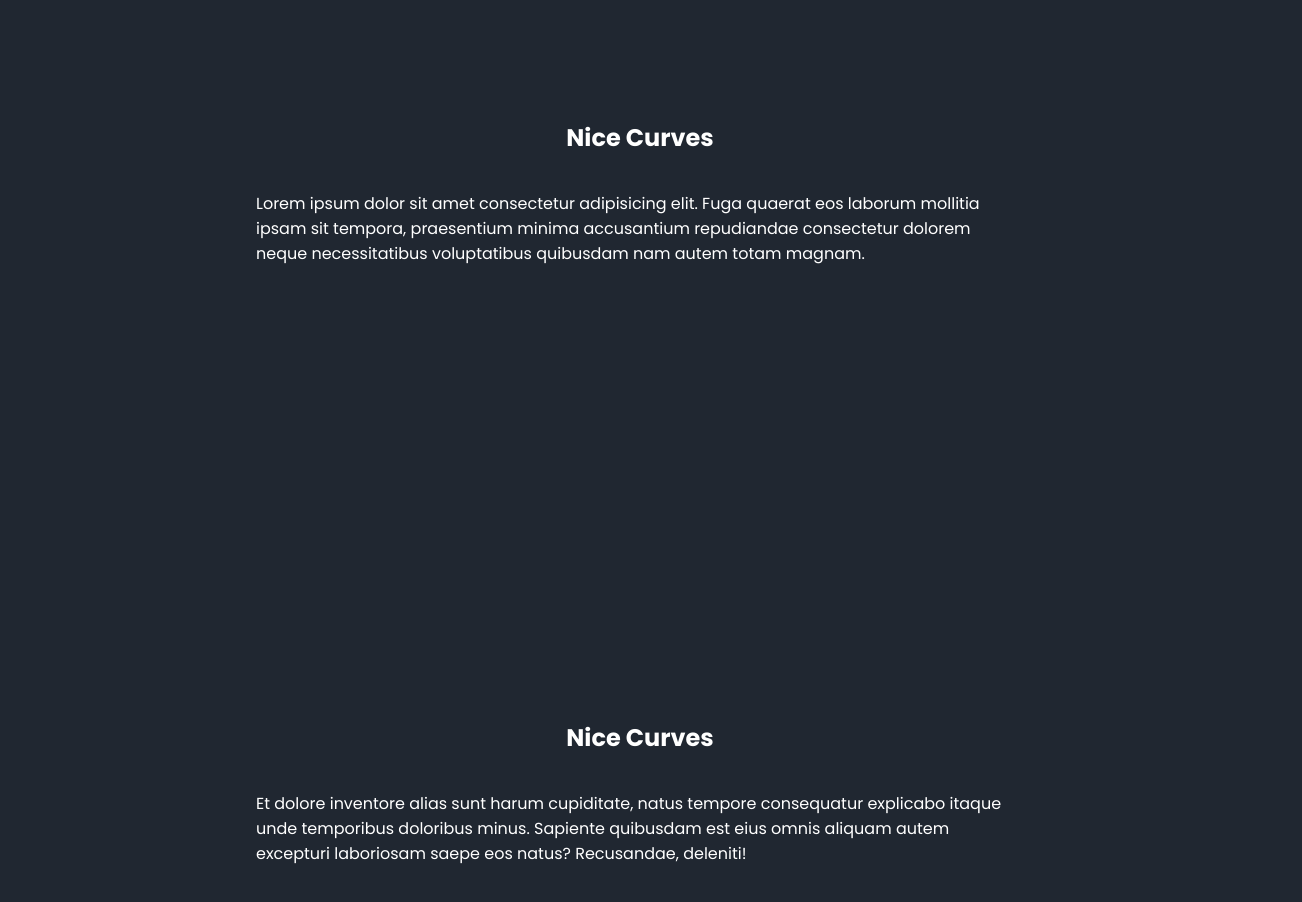
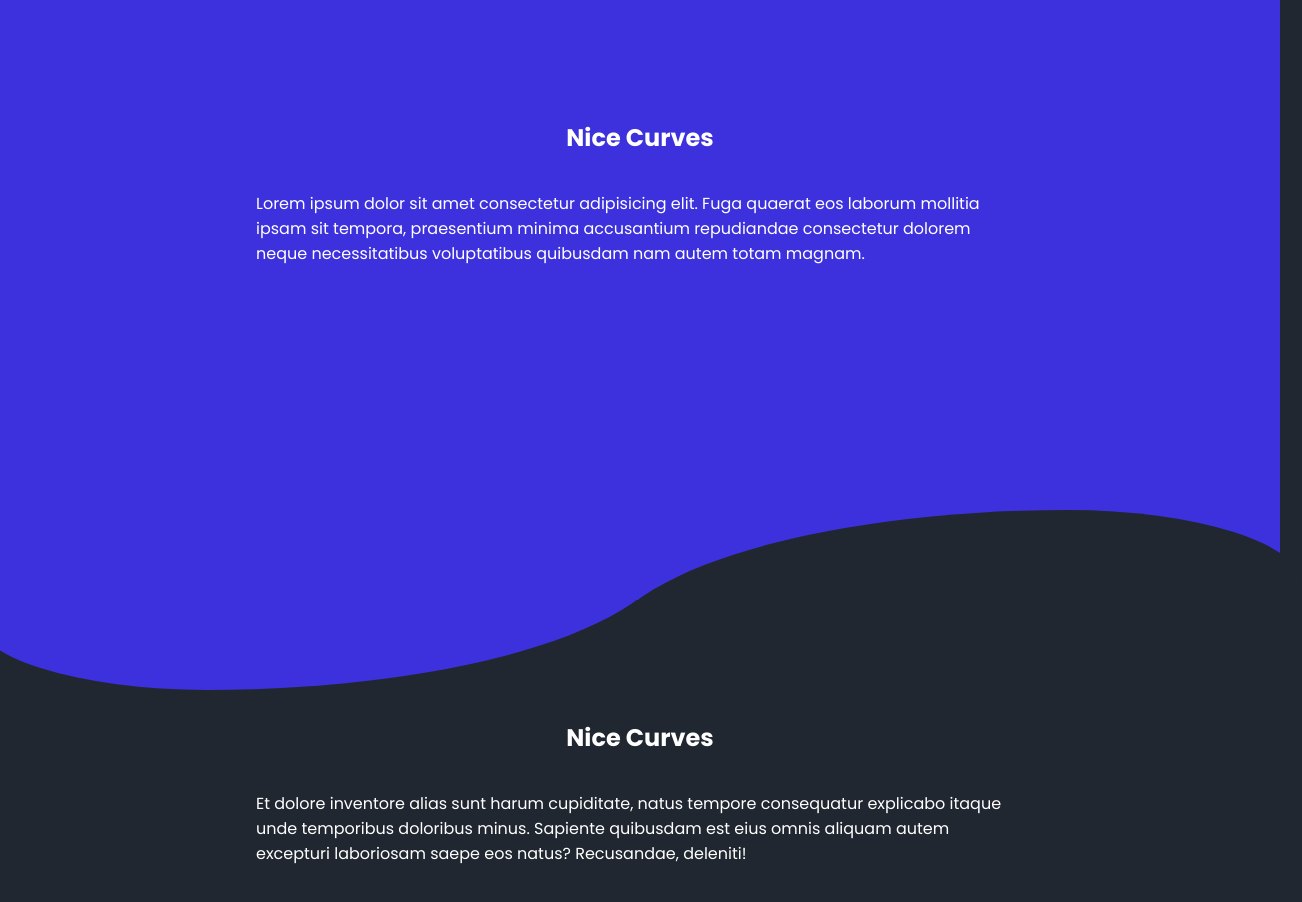
Before and after one commit to Harrytimbog/curvaceous-homepage, a plain HTML site: page index.html in a window 1280 px wide. Shown: the top 902 px of the page, 1302 px wide, since content can reach past the window. Drawn offline with Linux system fonts and the light colour scheme.

Commit message:
Add curve to a section

```diff
--- a/index.html
+++ b/index.html
@@ -4,33 +4,17 @@
     <meta charset="UTF-8" />
     <meta http-equiv="X-UA-Compatible" content="IE=edge" />
     <meta name="viewport" content="width=device-width, initial-scale=1.0" />
+    <link rel="stylesheet" href="style.css" />
     <link rel="preconnect" href="https://fonts.googleapis.com" />
     <link rel="preconnect" href="https://fonts.gstatic.com" crossorigin />
     <link
       href="https://fonts.googleapis.com/css2?family=Poppins:wght@200;400;700&display=swap"
       rel="stylesheet"
     />
-    <style>
-      body {
-        margin: 0;
-        font-family: "Poppins", sans-serif;
-        color: white;
-        background: #202731;
-      }
-
-      section {
-        position: relative;
-        display: flex;
-        flex-direction: column;
-        align-items: center;
-        min-height: 400px;
-        padding: 100px 20vw;
-      }
-    </style>
     <title>Curvaceous Homepage</title>
   </head>
   <body>
-    <section>
+    <section class="blue">
       <h1>Nice Curves</h1>
       <p>
         Lorem ipsum dolor sit amet consectetur adipisicing elit. Fuga quaerat
@@ -38,6 +22,7 @@
         repudiandae consectetur dolorem neque necessitatibus voluptatibus
         quibusdam nam autem totam magnam.
       </p>
+      <div class="curve"></div>
     </section>
     <section>
       <h1>Nice Curves</h1>
--- /dev/null
+++ b/style.css
@@ -0,0 +1,61 @@
+body {
+  margin: 0;
+  font-family: "Poppins", sans-serif;
+  color: white;
+  background: #202731;
+  overflow-x: hidden;
+}
+
+section {
+  position: relative;
+  display: flex;
+  flex-direction: column;
+  align-items: center;
+  min-height: 400px;
+  padding: 100px 20vw;
+}
+
+.blue {
+  background: #3c31dd;
+}
+
+.red {
+  background: #dd3f31;
+}
+
+.pink {
+  background: #ff0066;
+}
+.dark {
+  background: #0f0f10;
+}
+
+.curve {
+  position: absolute;
+  height: 225px;
+  width: 100%;
+  bottom: 0;
+}
+
+.curve::before {
+  content: "";
+  display: block;
+  position: absolute;
+  border-radius: 100% 50%;
+  width: 55%;
+  height: 100%;
+  background-color: #202731;
+  transform: translate(85%, 60%);
+}
+
+.curve::after {
+  content: "";
+  display: block;
+  position: absolute;
+  border-radius: 100% 50%;
+  width: 55%;
+  height: 100%;
+  background-color: #3c31dd;
+  transform: translate(-4%, 40%);
+  z-index: -1;
+}
```
